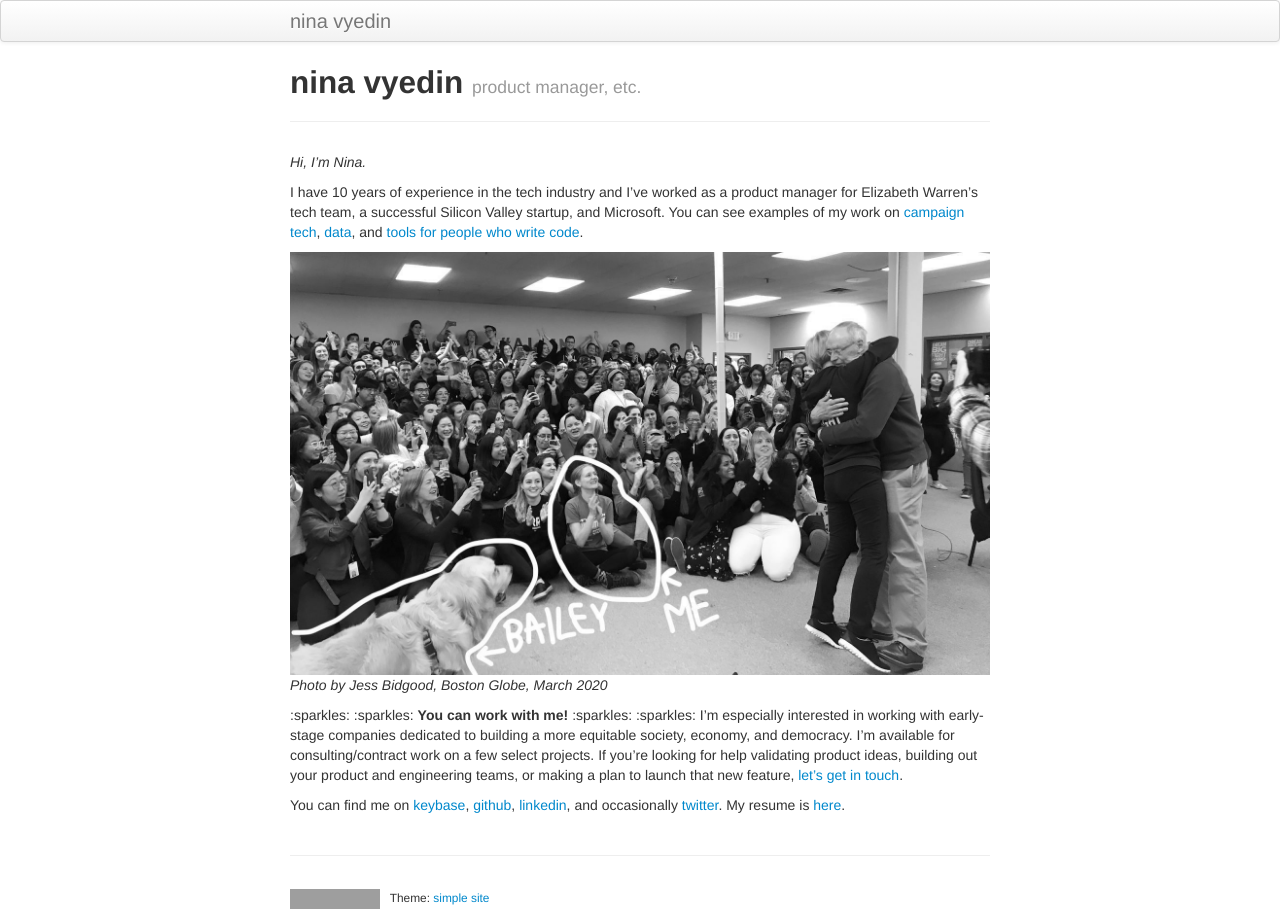
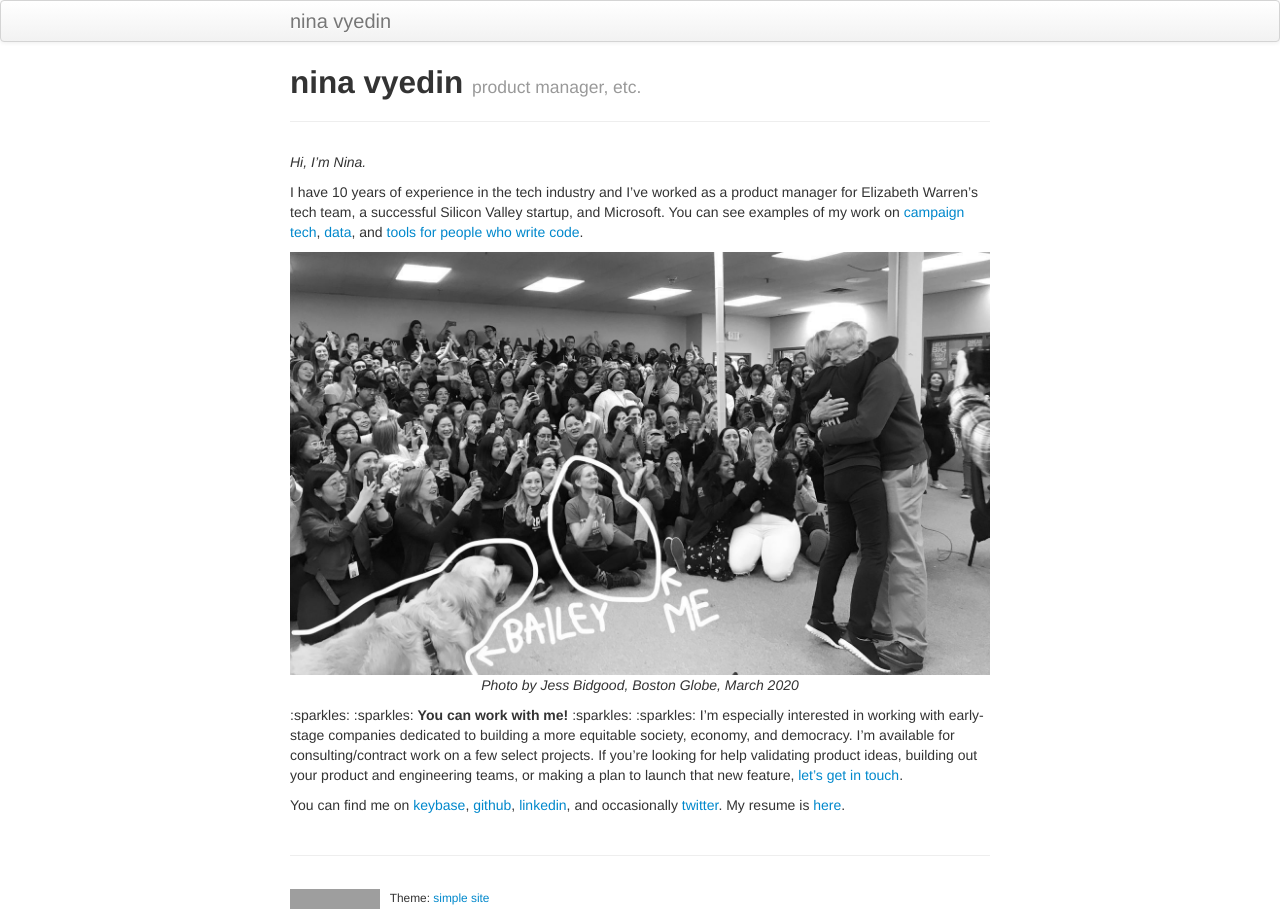
Before and after one commit to vyedin/vyedin.github.io, a Jekyll site: the page built from index.md, in a window 1280 px wide. Built offline with Jekyll 4.4.1, drawn with Linux system fonts in a browser that asks for light colours; grey boxes are pictures that could not be loaded.

Commit message:
Update index.md

```diff
--- a/index.md
+++ b/index.md
@@ -9,9 +9,8 @@ _Hi, I'm Nina._
 
 I have 10 years of experience in the tech industry and I've worked as a product manager for Elizabeth Warren's tech team, a successful Silicon Valley startup, and Microsoft. You can see examples of my work on [campaign tech](), [data](), and [tools for people who write code]().
 
-<div style="text-align:center"><img src="globe_bw.jpeg" alt="Photo by Jess Bidgood, Boston Globe, March 2020" width="700"/></div>
-<i>Photo by Jess Bidgood, Boston Globe, March 2020</i>
-
+<p align="center"><img src="globe_bw.jpeg" alt="Photo by Jess Bidgood, Boston Globe, March 2020" width="700"/><br/>
+  <i>Photo by Jess Bidgood, Boston Globe, March 2020</i></p>
 
 :sparkles: :sparkles: **You can work with me!** :sparkles: :sparkles:
 I'm especially interested in working with early-stage companies dedicated to building a more equitable society, economy, and democracy. I'm available for consulting/contract work on a few select projects. If you're looking for help validating product ideas, building out your product and engineering teams, or making a plan to launch that new feature, [let's get in touch](mailto:nina@vyed.in).
```
